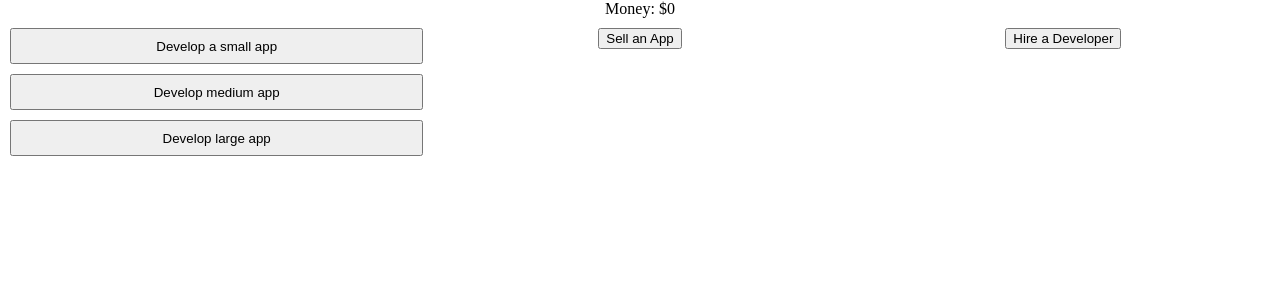
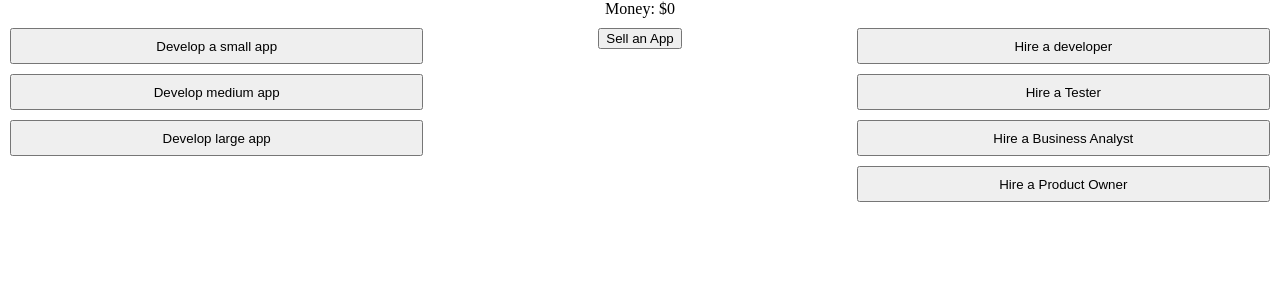
Before and after one commit to ingenmaffen/dev-clicker, a React (Create React App) app: page / in a window 1280 px wide. Shown: the top 300 px of the page. Built offline with nearby package versions, Linux system fonts and the light colour scheme.

Commit message:
Extend ResourcePanel

```diff
--- a/src/Common/GameState.js
+++ b/src/Common/GameState.js
@@ -1,6 +1,11 @@
 const initialGameState = {
   money: 0,
-  developer: 0,
+  humanResources: {
+    softwareEngineer: 0,
+    qualityAssurance: 0,
+    productOwner: 0,
+    businessAnalyst: 0,
+  },
   apps: {
     small: 0,
     medium: 0,
--- /dev/null
+++ b/src/Common/HirePersonButton.css
@@ -0,0 +1,4 @@
+.hire-person-button {
+    width: 100%;
+    height: 36px;
+}
--- /dev/null
+++ b/src/Common/HirePersonButton.jsx
@@ -0,0 +1,5 @@
+import './HirePersonButton.css';
+
+export const HirePersonButton = ({text}) => (
+    <button className="hire-person-button">{text}</button>
+);
--- /dev/null
+++ b/src/Layout/ResourcePanel.css
@@ -0,0 +1,8 @@
+.human-resources-panel {
+    display: flex;
+    flex-direction: column;
+}
+
+.human-resources-panel > * {
+    margin-bottom: 10px;
+}
--- a/src/Layout/ResourcePanel.jsx
+++ b/src/Layout/ResourcePanel.jsx
@@ -1,5 +1,24 @@
+import './ResourcePanel.css';
+import { HirePersonButton } from "../Common/HirePersonButton";
+
+const humanResources = [
+    {
+        text: "Hire a developer"
+    },
+    {
+        text: "Hire a Tester"
+    },
+    {
+        text: "Hire a Business Analyst"
+    },
+    {
+        text: "Hire a Product Owner"
+    }
+];
+
+
 export const ResourcePanel = () => (
-    <div>
-        <button>Hire a Developer</button>
+    <div className="human-resources-panel">
+        {humanResources.map(person => <HirePersonButton key={person.text} {...person} />)}
     </div>
 );
```
